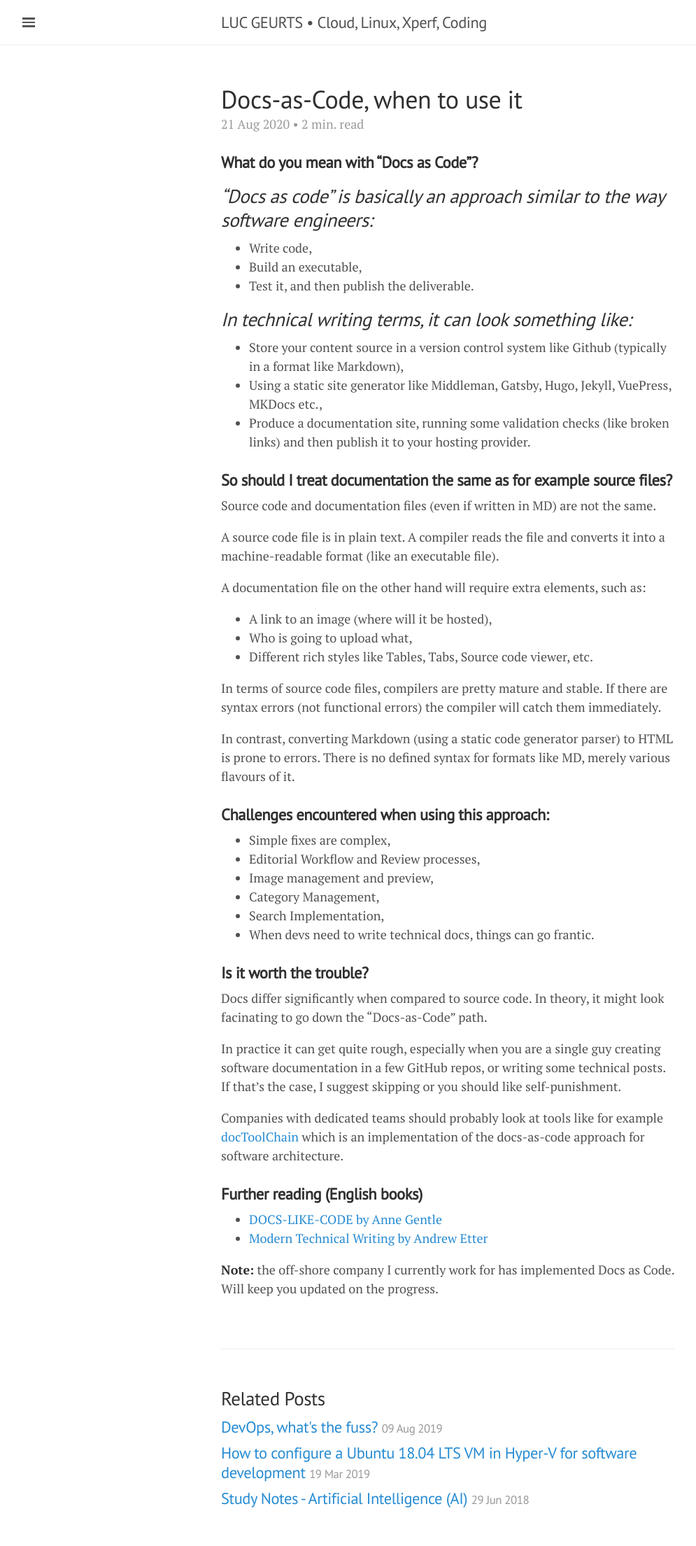
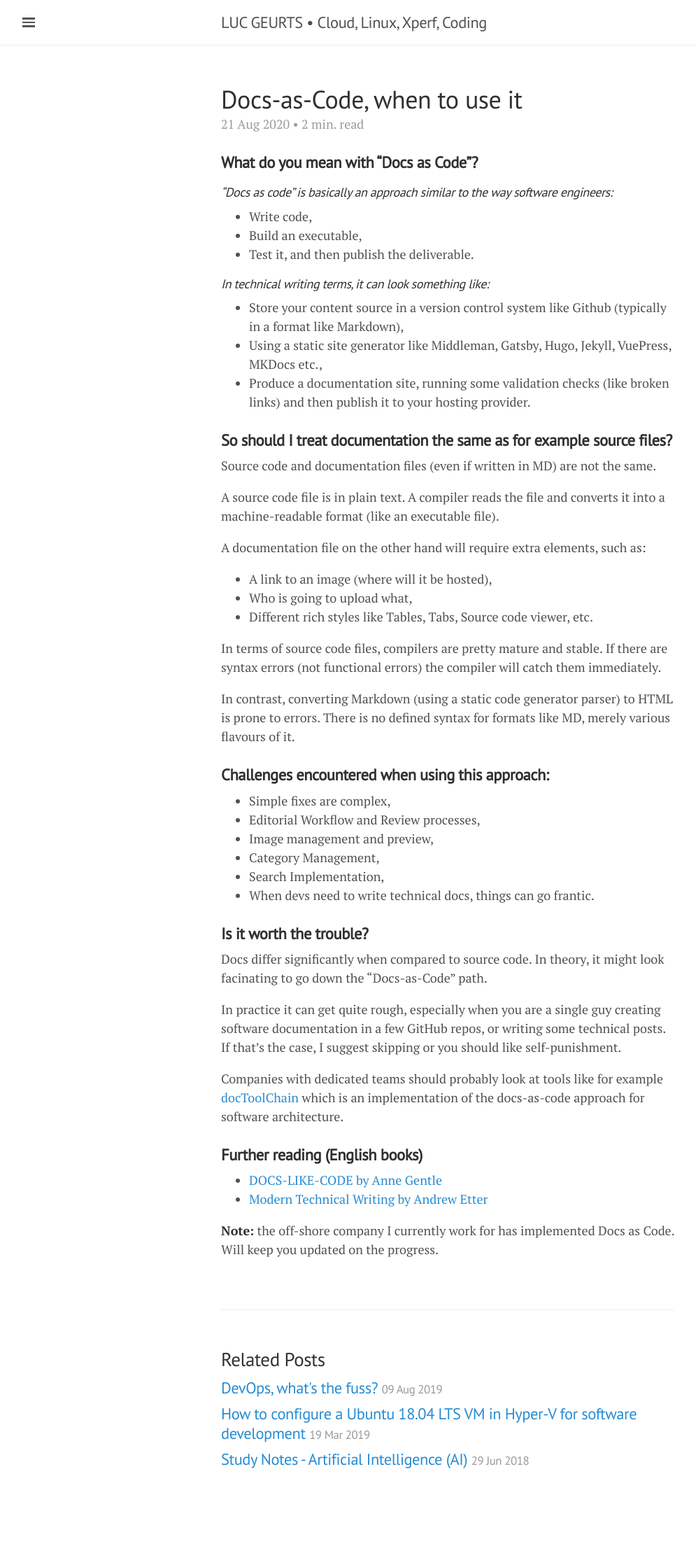
Before and after one commit to lgeurts/lgeurts.github.io, a Jekyll site: the page built from _posts/2020-08-21-docs-as-code.md, in a window 1280 px wide. Shown: the whole page at 70% size, without its empty margins (0-995 px from the left). Built offline with Jekyll 4.4.1, drawn with Linux system fonts in a browser that asks for light colours; nearby versions of some CDN libraries; after the commit the page ends 2153 px from its top, so only the background shows below that.

Commit message:
Update 2020-08-21-docs-as-code.md

```diff
--- a/_posts/2020-08-21-docs-as-code.md
+++ b/_posts/2020-08-21-docs-as-code.md
@@ -9,12 +9,12 @@ tags: [ Technical Writing ]
 
 ### **What do you mean with "Docs as Code"?**
 
-## *"Docs as code” is basically an approach similar to the way software engineers:*
+#### *"Docs as code” is basically an approach similar to the way software engineers:*
 - Write code,
 - Build an executable,
 - Test it, and then publish the deliverable.
 
-## *In technical writing terms, it can look something like:*
+#### *In technical writing terms, it can look something like:*
 - Store your content source in a version control system like Github (typically in a format like Markdown),
 - Using a static site generator like Middleman, Gatsby, Hugo, Jekyll, VuePress, MKDocs etc.,
 - Produce a documentation site, running some validation checks (like broken links) and then publish it to your hosting provider.
```
